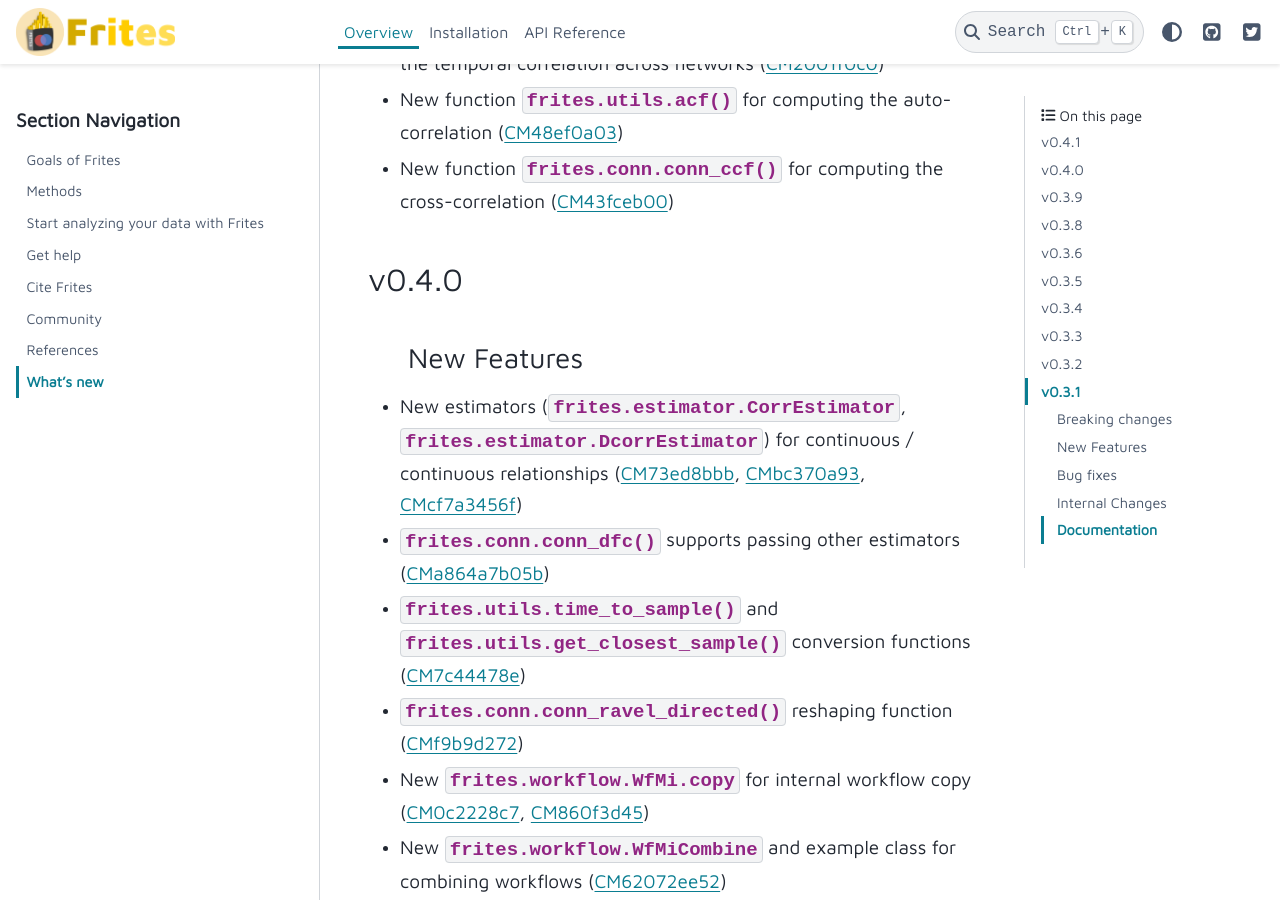
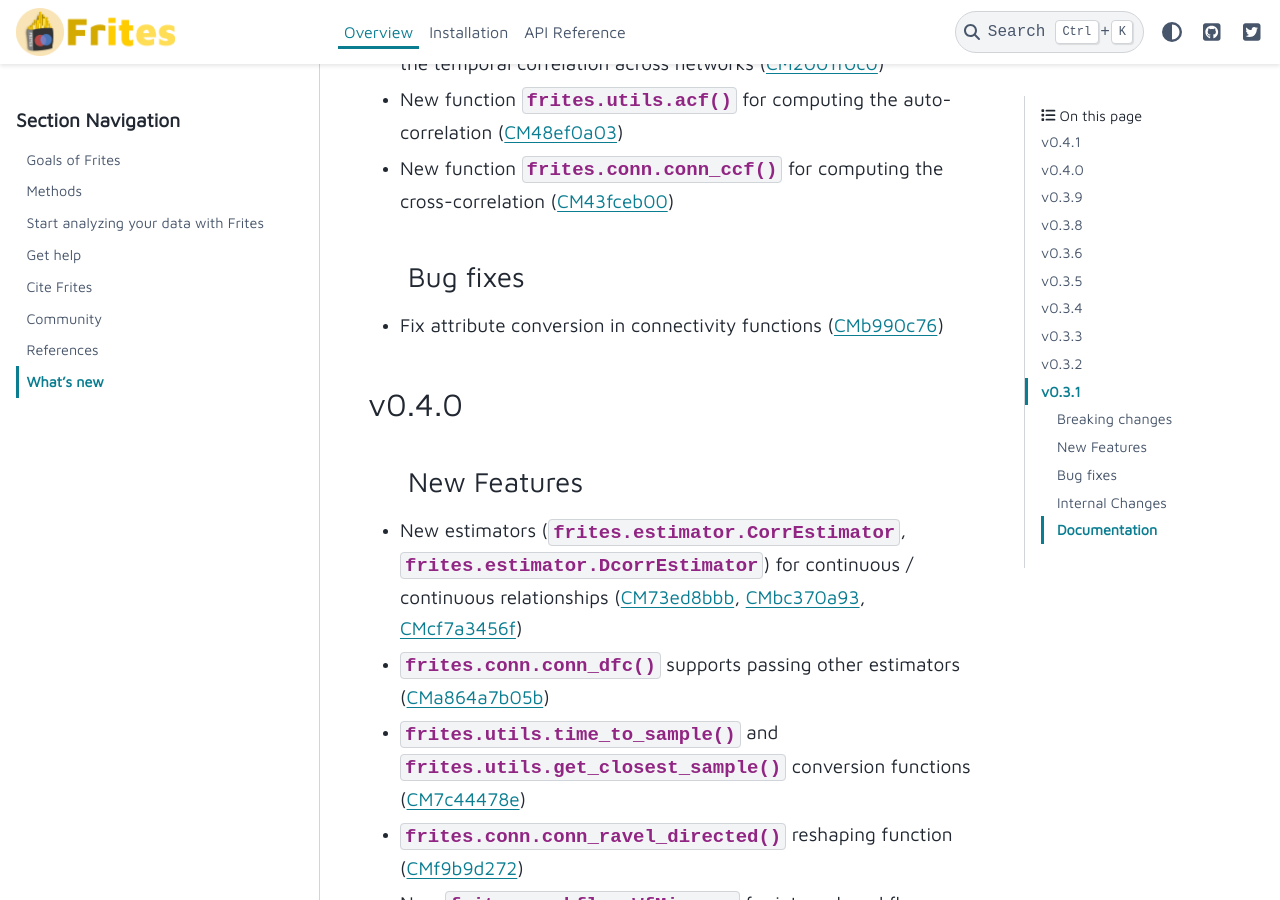
Before and after one commit to brainets/frites, a Sphinx documentation site: the page built from docs/source/overview/ovw_whatsnew.rst, in a window 1280 px wide and 900 px high, scrolled down 420 px. Built offline with Sphinx 7.4.7 and the PyData theme 0.15.4, drawn with Linux system fonts in a browser that asks for light colours; pages that are not in the unit, such as notebooks, are missing from menus.

Commit message:
Update whatsnew

```diff
--- a/docs/source/overview/ovw_whatsnew.rst
+++ b/docs/source/overview/ovw_whatsnew.rst
@@ -12,6 +12,10 @@ New Features
 * New function :func:`frites.conn.conn_fcd_corr` for computing the temporal correlation across networks (:commit:`2001f0c0`)
 * New function :func:`frites.utils.acf` for computing the auto-correlation (:commit:`48ef0a03`)
 * New function :func:`frites.conn.conn_ccf` for computing the cross-correlation (:commit:`43fceb00`)
+
+Bug fixes
++++++++++
+* Fix attribute conversion in connectivity functions (:commit:`b990c76`)
 
 v0.4.0
 ------
```
